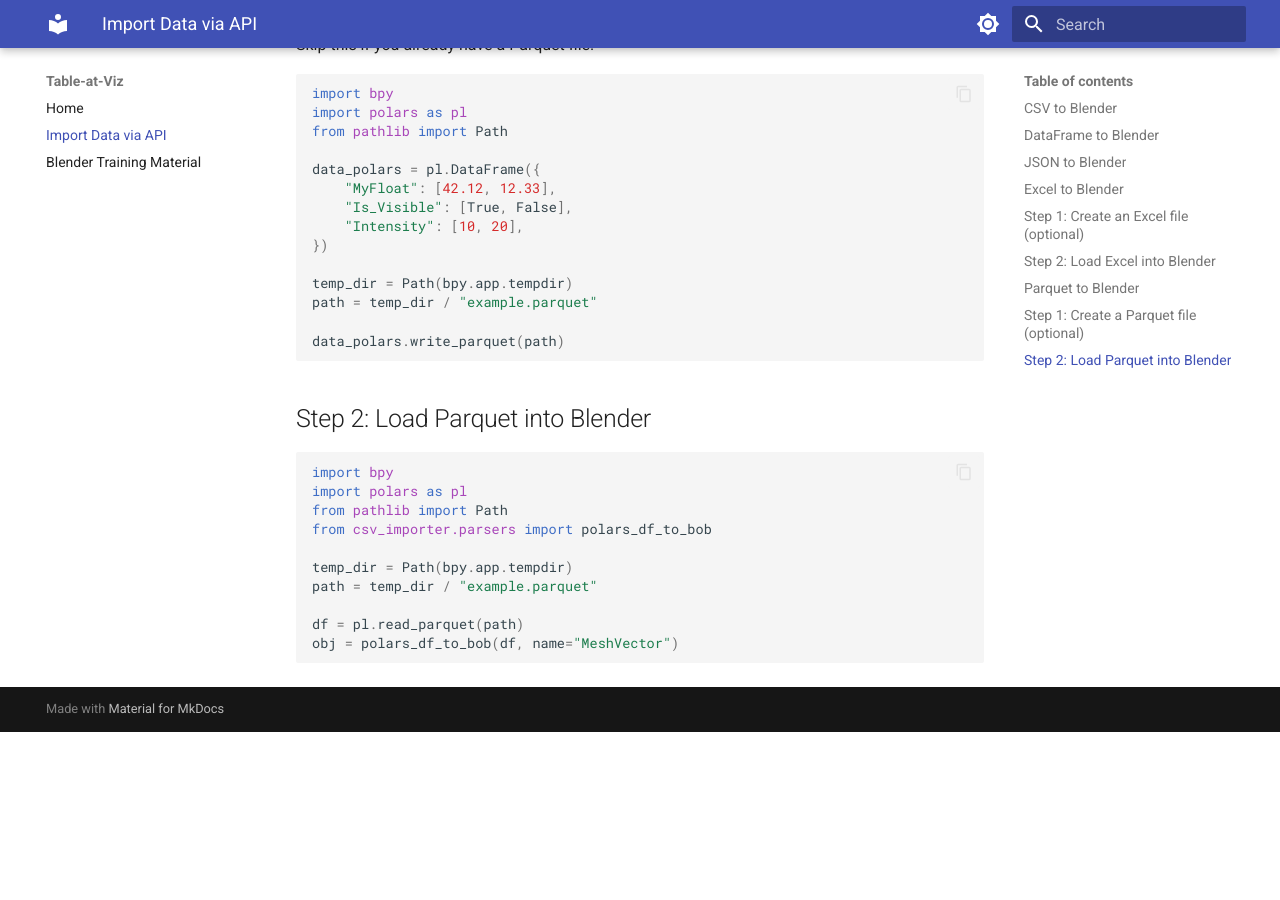
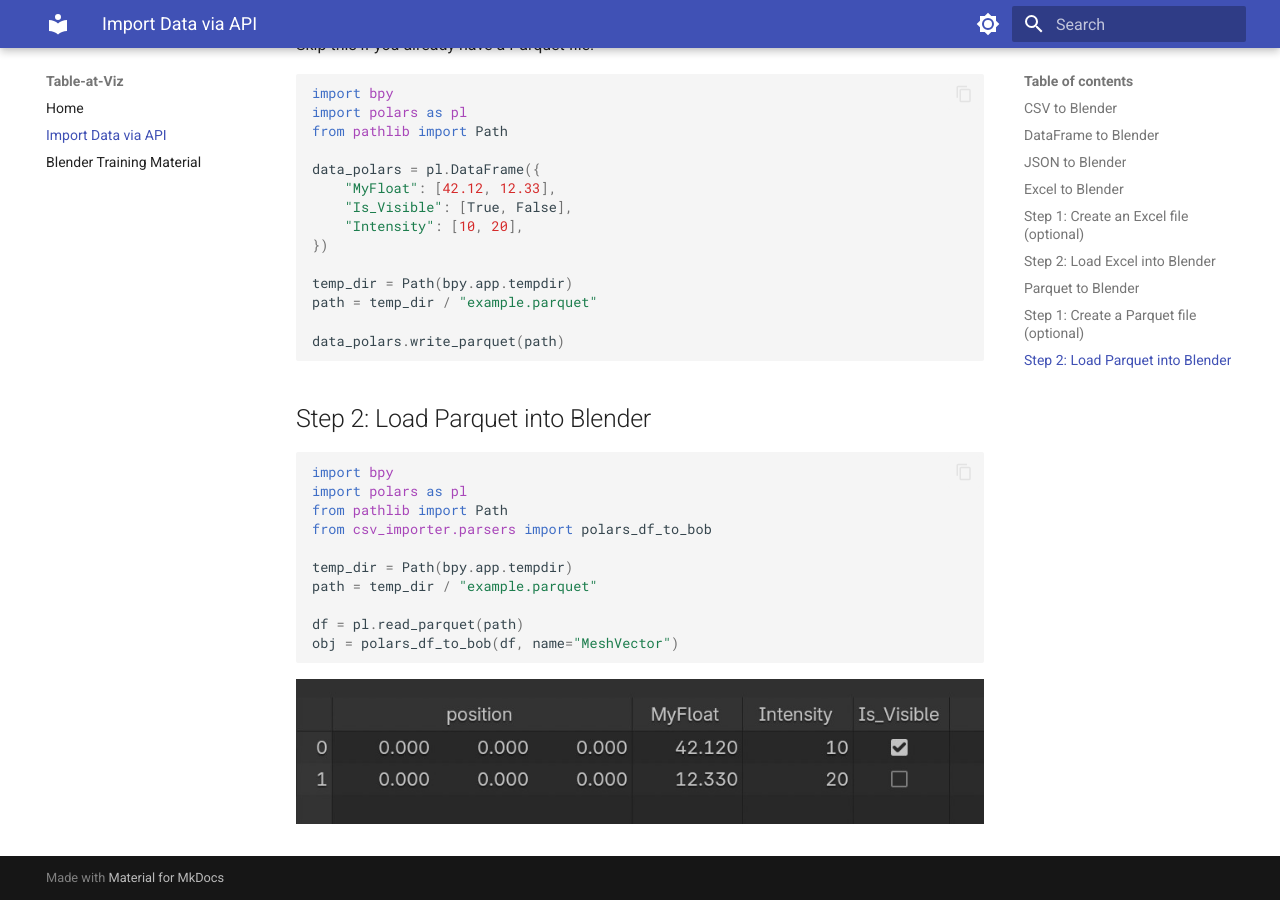
Before and after one commit to kolibril13/Table-at-Viz, an MkDocs documentation site: the page built from docs/import-data.md, in a window 1280 px wide and 900 px high, scrolled down 4063 px. Built offline with MkDocs 1.6.1 and Material for MkDocs 9.7.7, drawn with Linux system fonts in a browser that asks for light colours; before the commit the page ends 4795 px from its top, so only the background shows below that.

Commit message:
add last image

````diff
--- a/docs/import-data.md
+++ b/docs/import-data.md
@@ -191,3 +191,5 @@
 df = pl.read_parquet(path)
 obj = polars_df_to_bob(df, name="MeshVector")
 ```
+
+![Parquet imported into Blender](assets/parquet-to-blender-result.png)
````
Also changed, not shown: docs/assets/parquet-to-blender-result.png (added).
